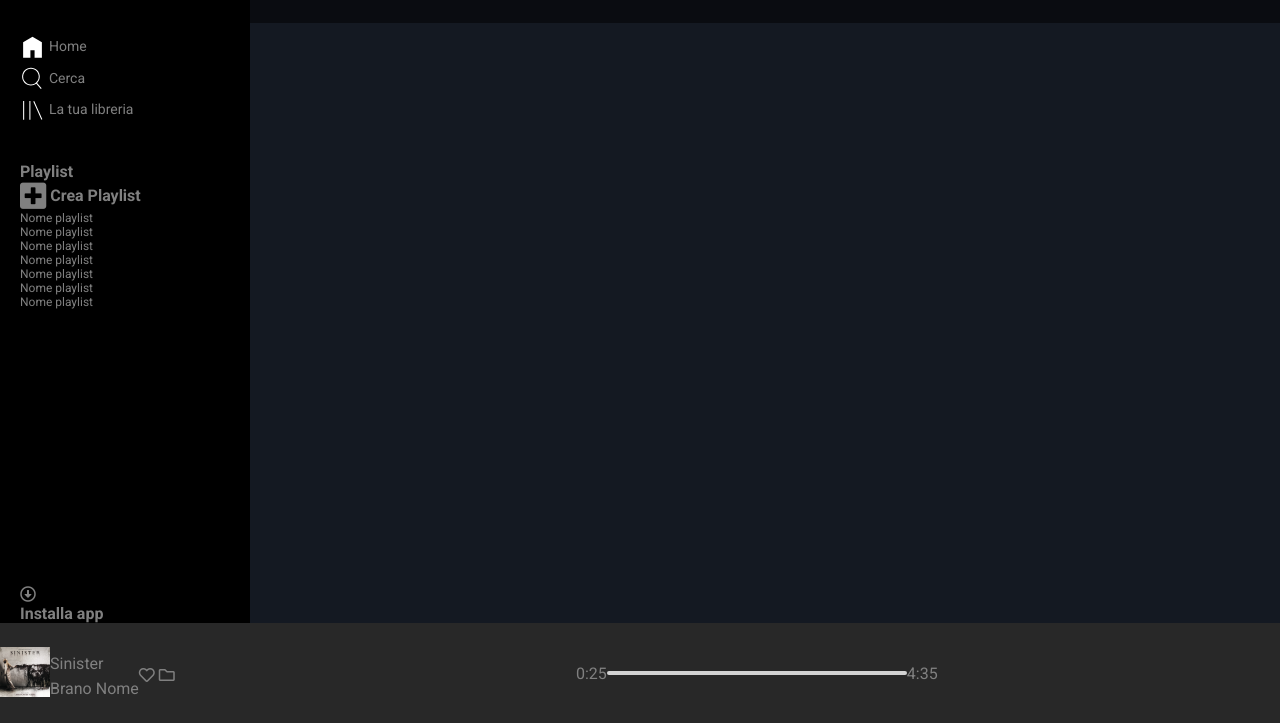
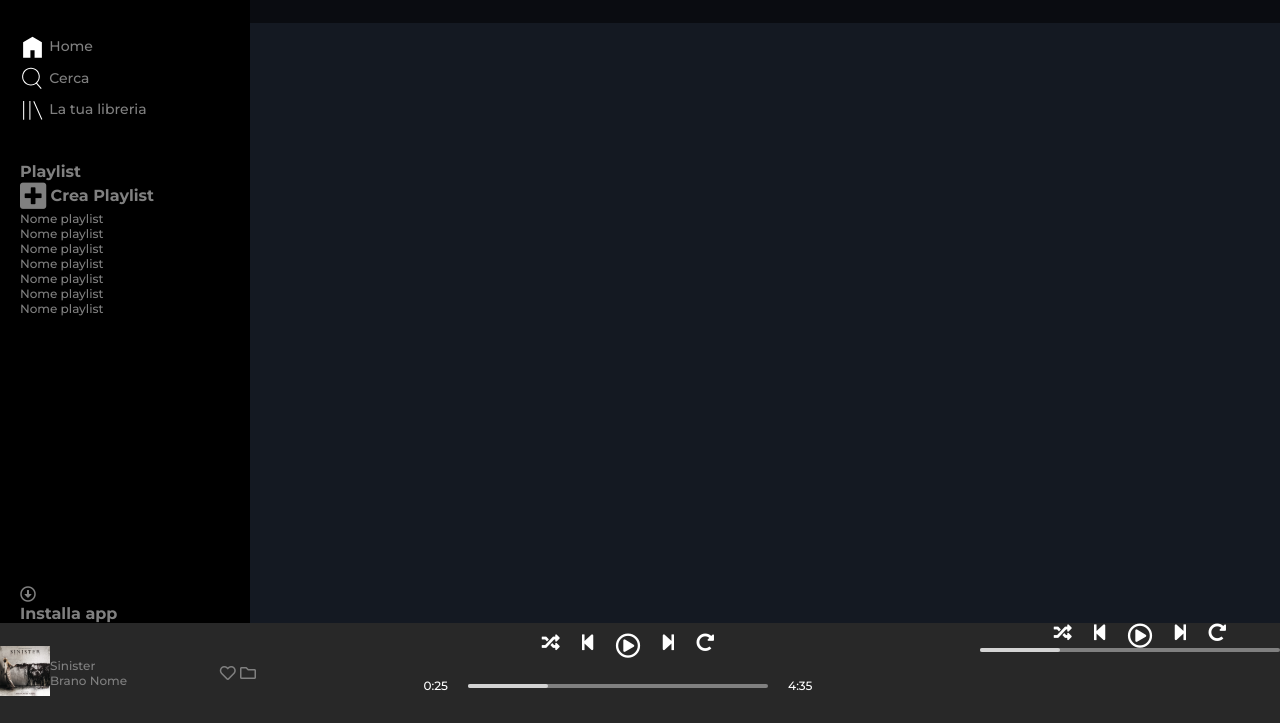
Before and after one commit to carmelocarnamucio/html-css-spotifyweb, a plain HTML site: page index.html in a window 1280 px wide. Shown: the part 77-800 px from the top of the page. Drawn offline with Linux system fonts and the light colour scheme.

Commit message:
vari fix + cambiato font (da sistemare medi aplayer)

```diff
--- a/css/style.css
+++ b/css/style.css
@@ -7,7 +7,7 @@
 }
 
 body {
-  font-family: 'Roboto', sans-serif;
+  font-family: 'Montserrat', sans-serif;
   color: gray;
 }
 
@@ -113,7 +113,7 @@ main {
 
 /* menu */
 
-.item {
+main .item {
   line-height: 25px;
   padding-top: 5px;
 }
@@ -178,36 +178,82 @@ main {
   /*background-color: red;*/
   display: flex;
   align-items: center;
-  width: 30%;
+  /* justify-content: space-around; */
+  width: 20%;
 }
 
 .player-left img {
   width: 50px;
 }
 
-.player .item {
- justify-content: space-around;
+.brano{
+  flex-grow: 1;
 }
 
-.player-center {
-  /* background-color: yellow; */
-  width: 40%;
+footer .player-left p {
+  font-size: 12px;
+  flex-grow: 1;
+
 }
 
-.player-right {
-  background-color: blue;
+footer .player-left .item p:first-child{
+  color: white;
 }
 
 /* Player Center */
 
+.player-center {
+  /* background-color: yellow; */
+  /* width: 40%; */
+ display: flex;
+ flex-direction: column;
+ align-items: center;
+ justify-content: center;
+}
+
+.ico-timeline {
+  display: flex;
+  justify-content: center;
+}
+
+.ico-timeline i {
+  padding-left: 20px;
+  color: white;
+  font-size: 18px;
+}
+
+.ico-timeline i.play {
+  font-size: 25px;
+}
+
 .timeline {
   display: flex;
   align-items: center;
-  height: 100%;
+  /* height: 100%; */
 }
+
 .time {
   height: 4px;
   border-radius: 8px;
-  background-color: lightgray;
+  background-color: gray;
   width: 300px;
 }
+
+.timeline p {
+  padding: 20px;
+  font-size: 12px;
+  color: white;
+}
+
+.line {
+  height: 4px;
+  border-radius: 8px;
+  background-color: lightgray;
+  width: 80px;
+}
+
+/* player right */
+
+.player-right {
+  /* background-color: blue; */
+}
--- a/index.html
+++ b/index.html
@@ -4,7 +4,7 @@
     <meta charset="utf-8">
     <meta name="viewport" content="width=device-width, initial-scale=1.0">
     <link rel="stylesheet" href="https://cdnjs.cloudflare.com/ajax/libs/font-awesome/5.13.0/css/all.min.css">
-    <link href="https://fonts.googleapis.com/css?family=Roboto:400,500,700" rel="stylesheet">
+    <link href="https://fonts.googleapis.com/css2?family=Montserrat:wght@300;500;700;800&display=swap" rel="stylesheet">
     <link rel="stylesheet" href="css/style.css">
     <title>Spotify Web</title>
   </head>
@@ -89,7 +89,7 @@
                 <div class="item">
                   <img src="img/sinister.jpeg" alt="sinister">
                 </div>
-                <div class="item">
+                <div class="brano">
                   <p>Sinister</p>
                   <p>Brano Nome</p>
                 </div>
@@ -99,16 +99,38 @@
                 </div>
               </div>
               <div class="player-center">
+                <div class="ico-timeline">
+                 <i class="fas fa-random"></i>
+                 <i class="fas fa-step-backward"></i>
+                 <i class="far fa-play-circle play"></i>
+                 <i class="fas fa-step-forward"></i>
+                 <i class="fas fa-redo-alt"></i>
+                </div>
+
                 <div class="timeline">
                   <p>0:25</p>
                   <div class="time">
+                    <div class="line">
+                    </div>
                   </div>
                   <p>4:35</p>
-
                 </div>
               </div>
+
               <div class="player-right">
-
+                <div class="ico-timeline">
+                 <i class="fas fa-random"></i>
+                 <i class="fas fa-step-backward"></i>
+                 <i class="far fa-play-circle play"></i>
+                 <i class="fas fa-step-forward"></i>
+                 <i class="fas fa-redo-alt"></i>
+               </div>
+               <div class="timeline">
+                 <div class="time">
+                   <div class="line">
+                   </div>
+                 </div>
+               </div>
               </div>
             </div>
           </footer>
```
